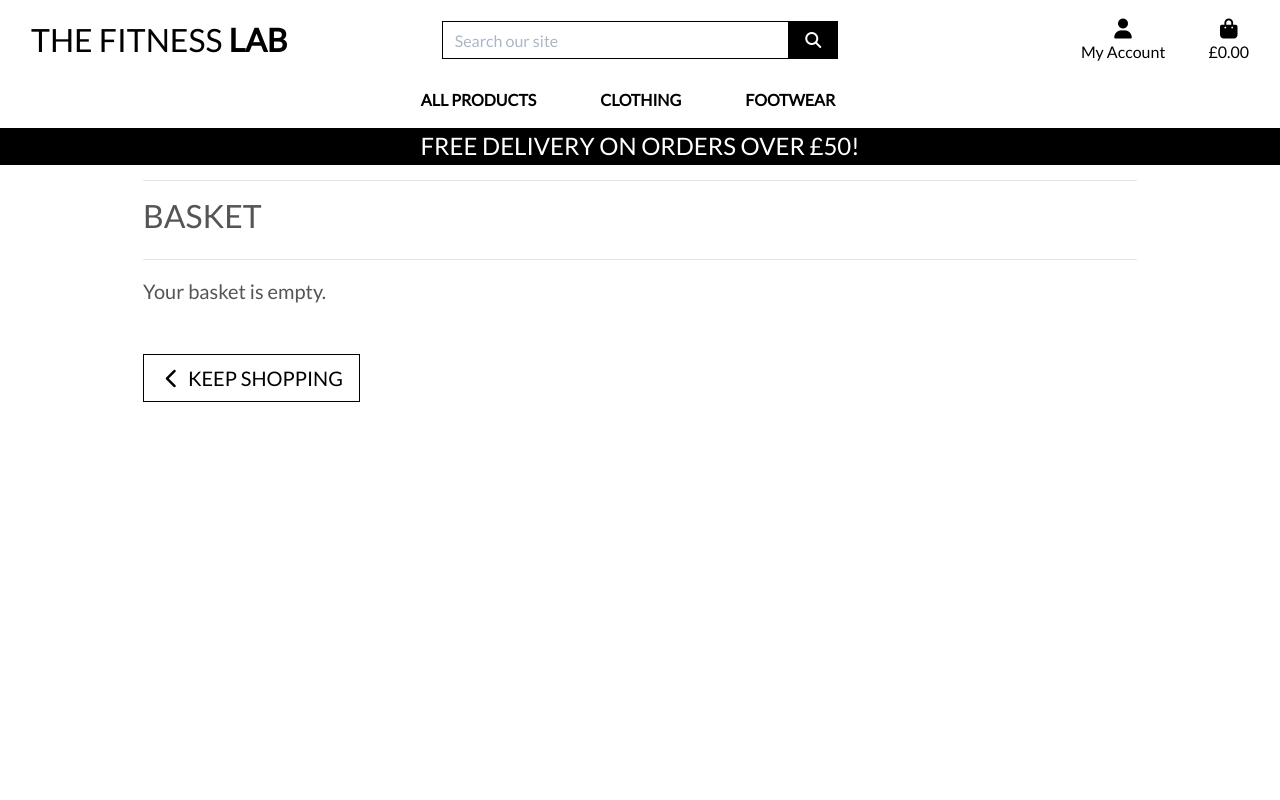
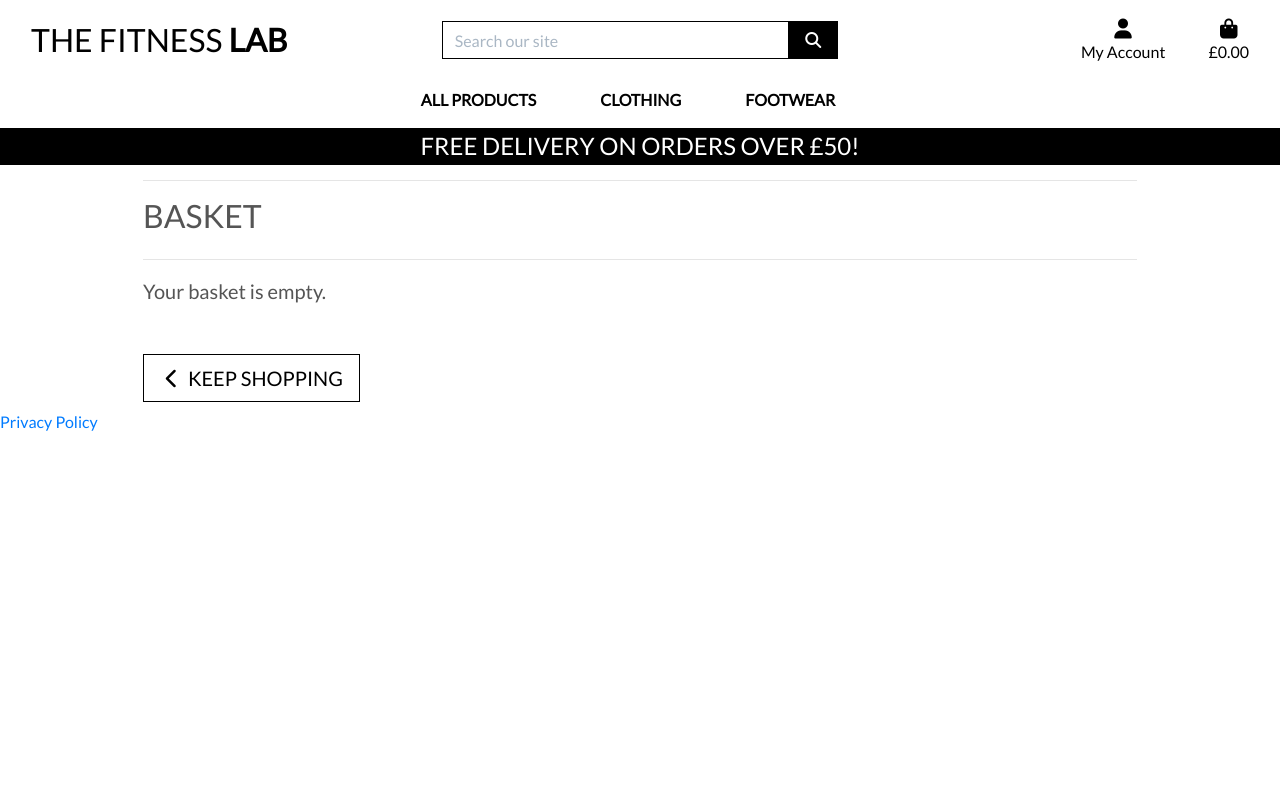
Before and after one commit to Code-Institute-Submissions/bens6477-the-fitness-lab_JanResub, a Django app: page /basket/ in a window 1280 px wide. Run offline with Django 3.2, Linux system fonts and the light colour scheme; some libraries are stand-ins or nearby versions.

Commit message:
Added GDPR Privacy Policy

```diff
--- a/templates/base.html
+++ b/templates/base.html
@@ -137,6 +137,10 @@
     {% block content %}
     {% endblock %}
 
+    <footer>
+        <a href="https://www.privacypolicygenerator.info/live.php?token=Khn5CnohUsvGKfjYKEEsmxhind12iFNR">Privacy Policy</a>
+    </footer>
+
     {% block postloadjs %}
     <script type="text/javascript">
       $('.toast').toast('show');
```
